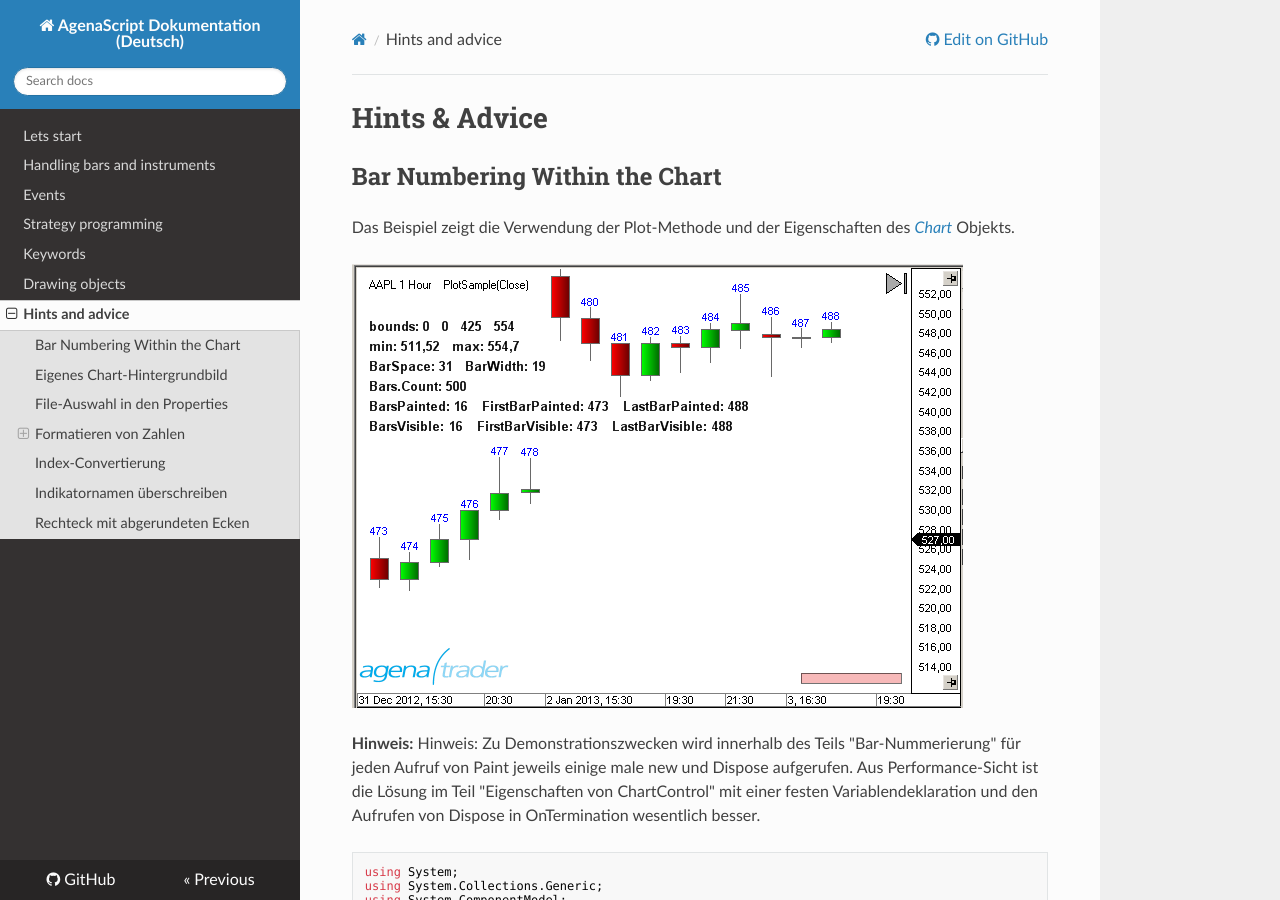
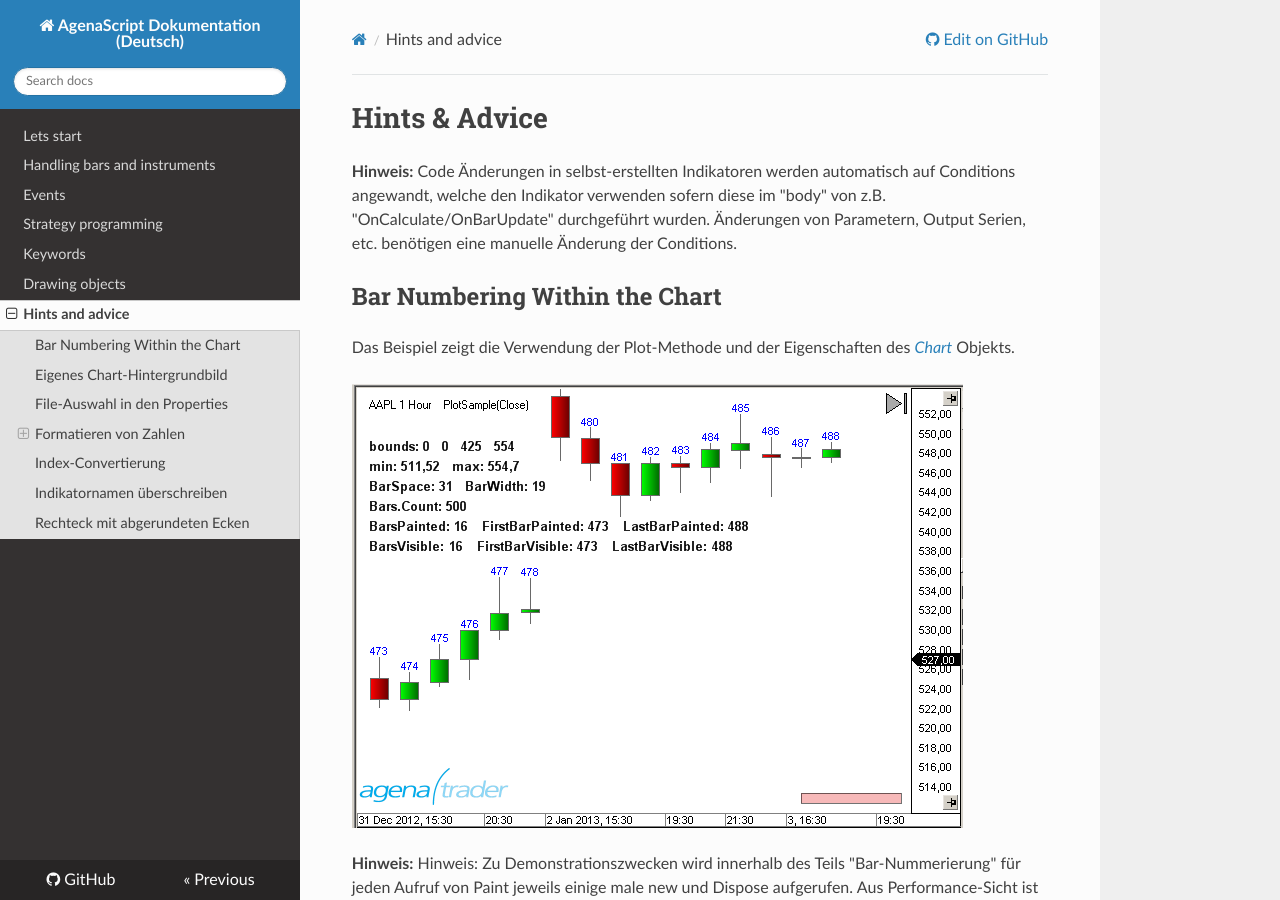
Before and after one commit to AgenaTrader/AgenaScript-documentation-de, an MkDocs documentation site: the page built from sources/hints_and_advice.md, in a window 1280 px wide and 900 px high. Built offline with MkDocs 1.6.1, drawn with Linux system fonts in a browser that asks for light colours; nearby versions of some CDN libraries; old or Windows-style settings are respelled for this version of MkDocs.

Commit message:
Update hints_and_advice.md

```diff
--- a/sources/hints_and_advice.md
+++ b/sources/hints_and_advice.md
@@ -1,4 +1,6 @@
 # Hints & Advice
+**Hinweis:**
+Code Änderungen in selbst-erstellten Indikatoren werden automatisch auf Conditions angewandt, welche den Indikator verwenden sofern diese im "body" von z.B. "OnCalculate/OnBarUpdate" durchgeführt wurden. Änderungen von Parametern, Output Serien, etc. benötigen eine manuelle Änderung der Conditions.
 
 ## Bar Numbering Within the Chart
 Das Beispiel zeigt die Verwendung der Plot-Methode und der Eigenschaften des [*Chart*](#chart) Objekts.
```
